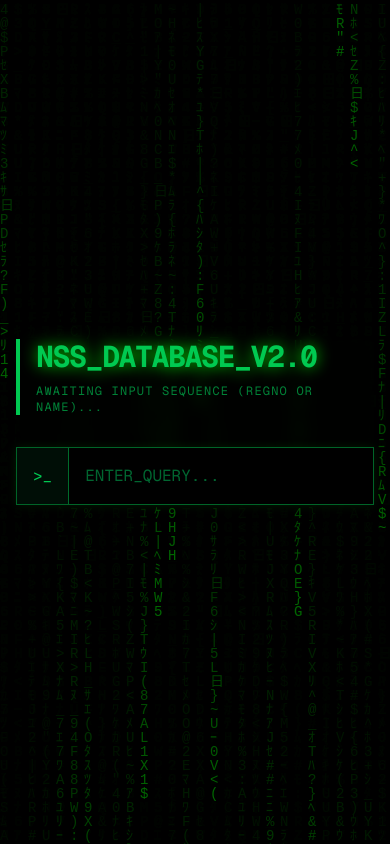
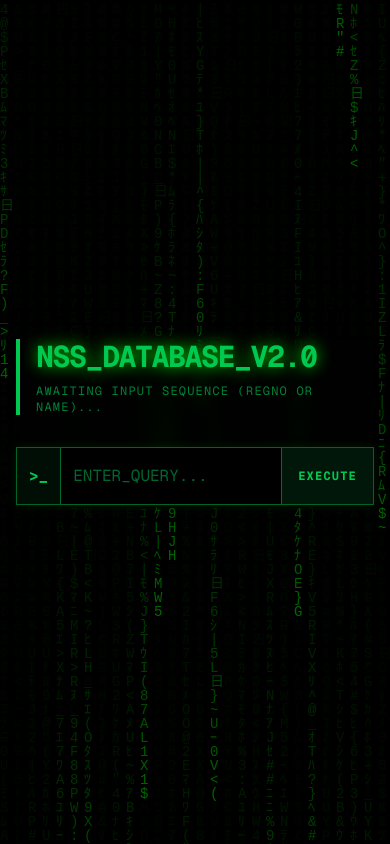
Before and after one commit to Srinavith/nssapp, a Next.js app: page / in a window 390 px wide. Built offline with nearby package versions, Linux system fonts and the light colour scheme.

Commit message:
Fixed confetti and added mobile EXECUTE button

```diff
--- a/app/page.tsx
+++ b/app/page.tsx
@@ -107,7 +107,7 @@ const DecryptingReveal = ({ result }: { result: Volunteer }) => {
     return () => clearInterval(scrambleInterval);
   }, [phase, result]);
 
-const triggerMatrixConfetti = (particleCount: number, bursts: number) => {
+  const triggerMatrixConfetti = (particleCount: number, bursts: number) => {
     const colors = ['#00FF00', '#003300', '#33FF33', '#FFFFFF'];
     let count = 0;
     const interval = setInterval(() => {
@@ -115,7 +115,7 @@ const triggerMatrixConfetti = (particleCount: number, bursts: number) => {
         particleCount,
         spread: 100,
         origin: { y: 0.6 },
-        colors: colors // <-- Removed the comma and fontFamily line here
+        colors: colors
       });
       count++;
       if (count >= bursts) clearInterval(interval);
@@ -296,7 +296,7 @@ export default function NSSHoursTracker() {
 
         <form onSubmit={handleSearch} className="relative group flex flex-col gap-2">
           <div className="flex bg-black border border-green-500/50 shadow-[0_0_10px_rgba(0,255,0,0.1)] focus-within:shadow-[0_0_15px_rgba(0,255,0,0.4)] transition-shadow">
-            <div className="bg-green-950/30 px-4 flex items-center justify-center border-r border-green-500/50 text-green-500">
+            <div className="bg-green-950/30 px-3 md:px-4 flex items-center justify-center border-r border-green-500/50 text-green-500 font-bold">
               {'>_'}
             </div>
             <input
@@ -304,12 +304,17 @@ export default function NSSHoursTracker() {
               value={query}
               onChange={(e) => setQuery(e.target.value)}
               placeholder="ENTER_QUERY..."
-              className="w-full bg-transparent py-4 px-4 text-green-400 placeholder-green-800 focus:outline-none uppercase"
+              className="w-full bg-transparent py-4 px-3 md:px-4 text-green-400 placeholder-green-800 focus:outline-none uppercase min-w-0"
               spellCheck={false}
               autoComplete="off"
             />
+            <button
+              type="submit"
+              className="px-4 md:px-6 bg-green-950/50 text-green-500 hover:bg-green-500 hover:text-black border-l border-green-500/50 font-bold tracking-widest transition-colors flex items-center justify-center text-xs md:text-sm"
+            >
+              EXECUTE
+            </button>
           </div>
-          <button type="submit" className="hidden" />
         </form>
 
         <AnimatePresence mode="wait">
```
